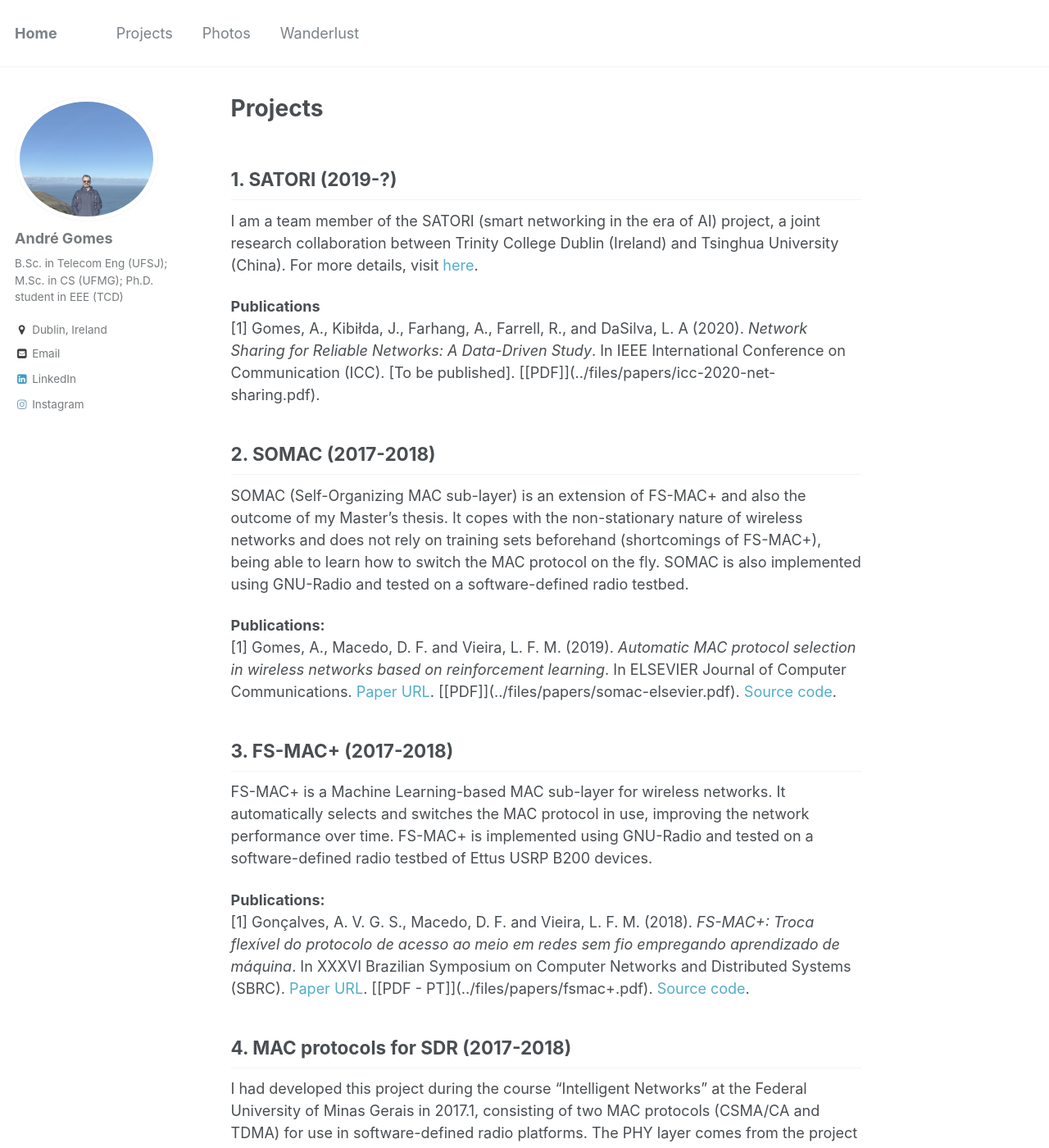
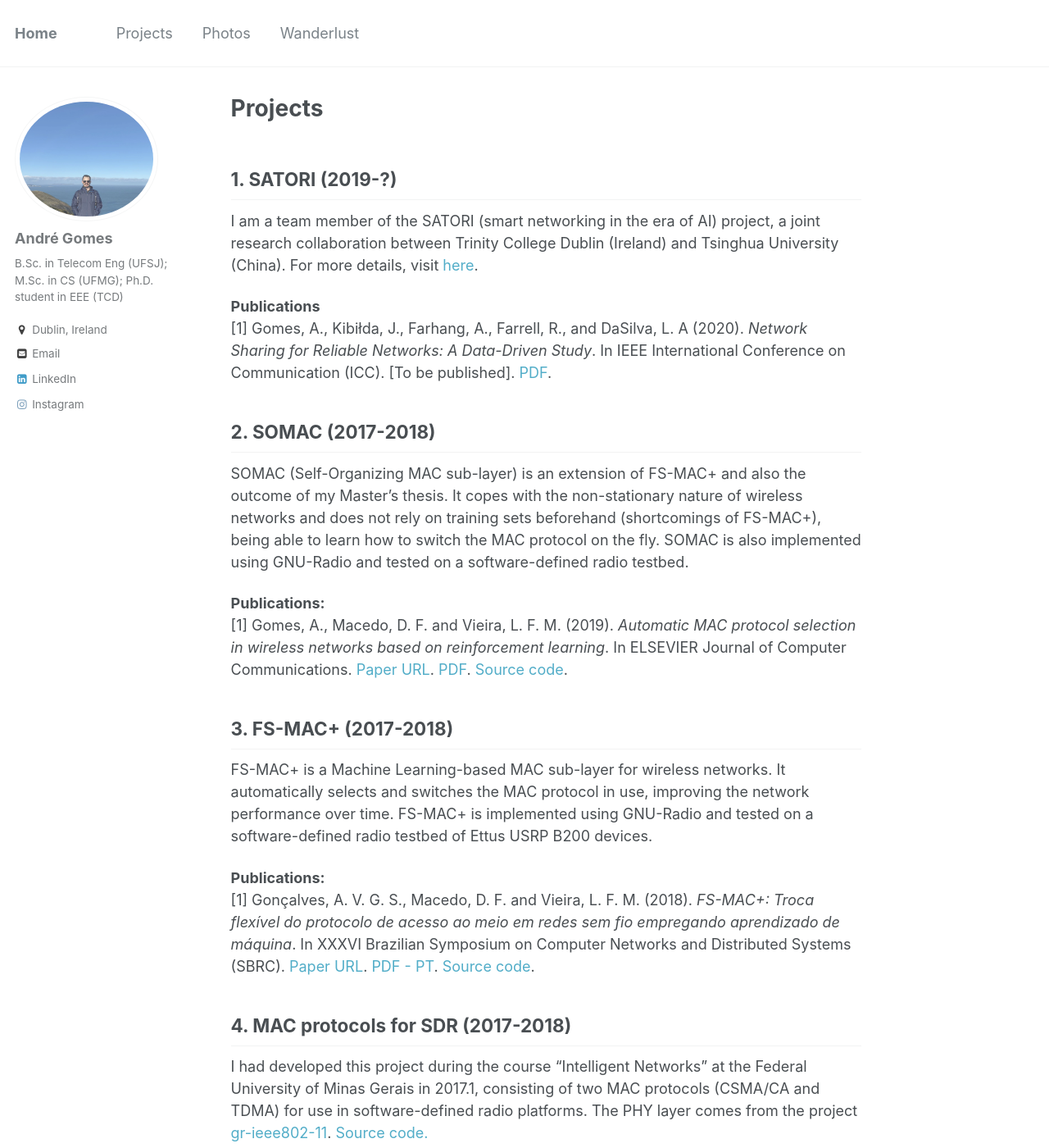
Before and after one commit to avgsg/avgsg.github.io, a Jekyll site: the page built from _pages/projects.md, in a window 1280 px wide and 1400 px high. Shown: the whole window at 82% size. Built offline with Jekyll 4.4.1, drawn with Linux system fonts in a browser that asks for light colours.

Commit message:
add pdf papers

```diff
--- a/_pages/projects.md
+++ b/_pages/projects.md
@@ -9,21 +9,21 @@ author_profile: true
 I am a team member of the SATORI (smart networking in the era of AI) project, a joint research collaboration between Trinity College Dublin (Ireland) and Tsinghua University (China). For more details, visit [here](http://satori-project.net/).
 
 **Publications** <br>
-[1] Gomes, A., Kibiłda, J., Farhang, A., Farrell, R., and DaSilva, L. A (2020). _Network Sharing for Reliable Networks: A Data-Driven Study_. In IEEE International Conference on Communication (ICC). \[To be published\]. \[[PDF]\](../files/papers/icc-2020-net-sharing.pdf).
+[1] Gomes, A., Kibiłda, J., Farhang, A., Farrell, R., and DaSilva, L. A (2020). _Network Sharing for Reliable Networks: A Data-Driven Study_. In IEEE International Conference on Communication (ICC). \[To be published\]. [PDF](../files/papers/icc-2020-net-sharing.pdf).
 
 ## 2. SOMAC (2017-2018)
 
 SOMAC (Self-Organizing MAC sub-layer) is an extension of FS-MAC+ and also the outcome of my Master's thesis. It copes with the non-stationary nature of wireless networks and does not rely on training sets beforehand (shortcomings of FS-MAC+), being able to learn how to switch the MAC protocol on the fly. SOMAC is also implemented using GNU-Radio and tested on a software-defined radio testbed.
 
 **Publications:** <br>
-[1] Gomes, A., Macedo, D. F. and Vieira, L. F. M. (2019). _Automatic MAC protocol selection in wireless networks based on reinforcement learning_. In ELSEVIER Journal of Computer Communications. [Paper URL](https://www.sciencedirect.com/science/article/pii/S0140366419311284). \[[PDF]\](../files/papers/somac-elsevier.pdf). [Source code](https://github.com/avgsg/gr-somac). <br>
+[1] Gomes, A., Macedo, D. F. and Vieira, L. F. M. (2019). _Automatic MAC protocol selection in wireless networks based on reinforcement learning_. In ELSEVIER Journal of Computer Communications. [Paper URL](https://www.sciencedirect.com/science/article/pii/S0140366419311284). [PDF](../files/papers/somac-elsevier.pdf). [Source code](https://github.com/avgsg/gr-somac). <br>
 
 ## 3. FS-MAC+ (2017-2018)
 
 FS-MAC+ is a Machine Learning-based MAC sub-layer for wireless networks. It automatically selects and switches the MAC protocol in use, improving the network performance over time. FS-MAC+ is implemented using GNU-Radio and tested on a software-defined radio testbed of Ettus USRP B200 devices.
 
 **Publications:** <br>
-[1] Gonçalves, A. V. G. S., Macedo, D. F. and Vieira, L. F. M. (2018). _FS-MAC+: Troca flexível do protocolo de acesso ao meio em redes sem fio empregando aprendizado de máquina_. In XXXVI Brazilian Symposium on Computer Networks and Distributed Systems (SBRC). [Paper URL](http://ojs.sbc.org.br/index.php/sbrc/article/view/2413). \[[PDF - PT]\](../files/papers/fsmac+.pdf). [Source code](https://github.com/avgsg/FS-MACplus.git). <br>
+[1] Gonçalves, A. V. G. S., Macedo, D. F. and Vieira, L. F. M. (2018). _FS-MAC+: Troca flexível do protocolo de acesso ao meio em redes sem fio empregando aprendizado de máquina_. In XXXVI Brazilian Symposium on Computer Networks and Distributed Systems (SBRC). [Paper URL](http://ojs.sbc.org.br/index.php/sbrc/article/view/2413). [PDF - PT](../files/papers/fsmac+.pdf). [Source code](https://github.com/avgsg/FS-MACplus.git). <br>
 
 ## 4. MAC protocols for SDR (2017-2018)
 
```
